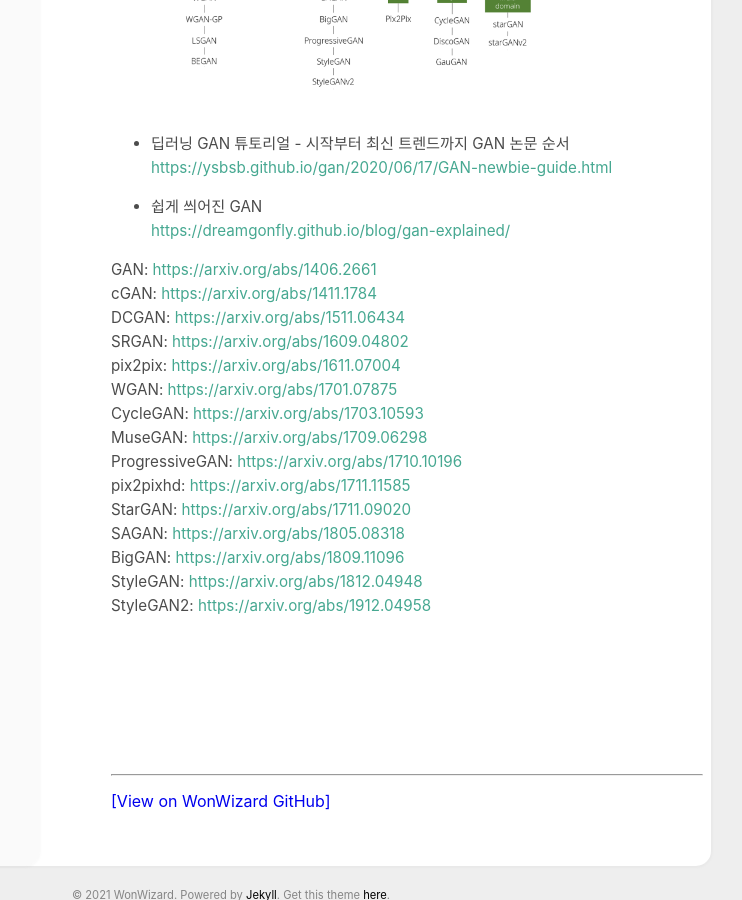
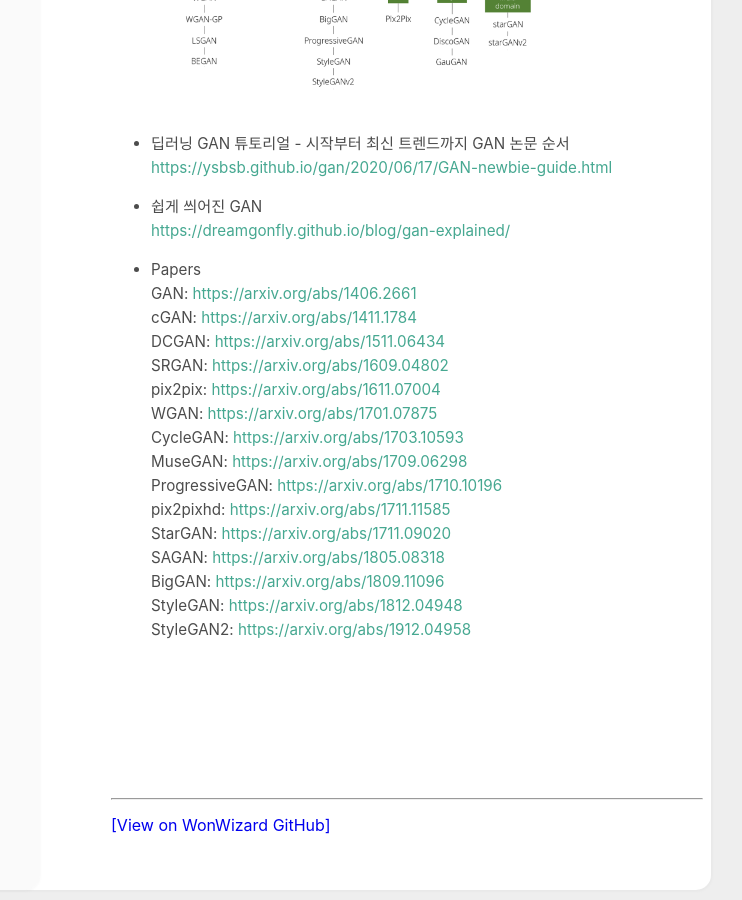
Before and after one commit to wonwizard/wonwizard.github.io, a Jekyll site: the page built from _posts/2020-07-02-GAN_rnd.md, in a window 1280 px wide and 900 px high, scrolled down 956 px. Shown: the whole window, without its empty margins (409-1151 px from the left). Built offline with Jekyll 4.4.1, drawn with Linux system fonts in a browser that asks for light colours.

Commit message:
Update 2020-07-02-GAN_rnd.md

```diff
--- a/_posts/2020-07-02-GAN_rnd.md
+++ b/_posts/2020-07-02-GAN_rnd.md
@@ -19,6 +19,7 @@ comments: true
 * 쉽게 씌어진 GAN
     <https://dreamgonfly.github.io/blog/gan-explained/>
 
+* Papers
 GAN: <https://arxiv.org/abs/1406.2661>
 cGAN: <https://arxiv.org/abs/1411.1784>
 DCGAN: <https://arxiv.org/abs/1511.06434>
```
